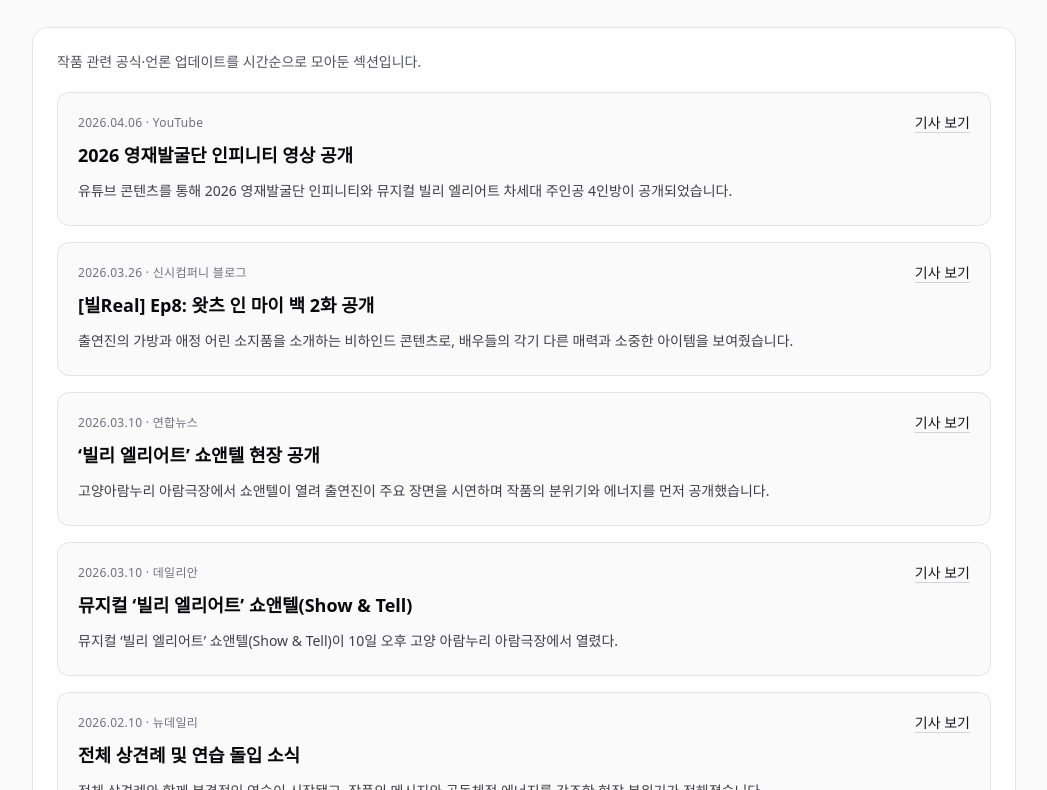
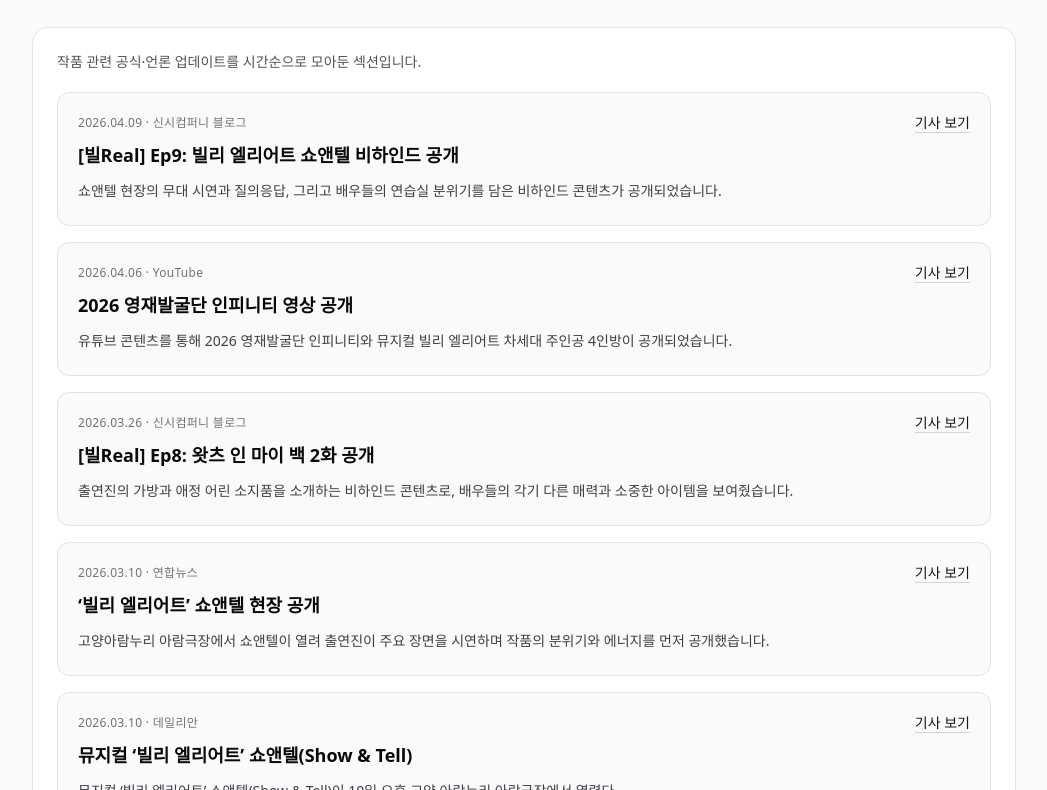
Before and after one commit to Jeonyomi/jaei-web, a Next.js app: page / in a window 1280 px wide. Shown: the part 2610-3400 px from the top of the page, without its empty margins (116-1163 px from the left). Built offline with nearby package versions, Linux system fonts and the light colour scheme.

Commit message:
Add recent update for show-and-tell behind

```diff
--- a/src/content/content.ts
+++ b/src/content/content.ts
@@ -83,6 +83,14 @@
     title: "최근 소식",
     note: "작품 관련 공식·언론 업데이트를 시간순으로 모아둔 섹션입니다.",
     items: [
+      {
+        date: "2026.04.09",
+        source: "신시컴퍼니 블로그",
+        title: "[빌Real] Ep9: 빌리 엘리어트 쇼앤텔 비하인드 공개",
+        summary:
+          "쇼앤텔 현장의 무대 시연과 질의응답, 그리고 배우들의 연습실 분위기를 담은 비하인드 콘텐츠가 공개되었습니다.",
+        href: "https://m.blog.naver.com/PostView.naver?blogId=seenseecom&logNo=224246675719&navType=by",
+      },
       {
         date: "2026.04.06",
         source: "YouTube",
```
